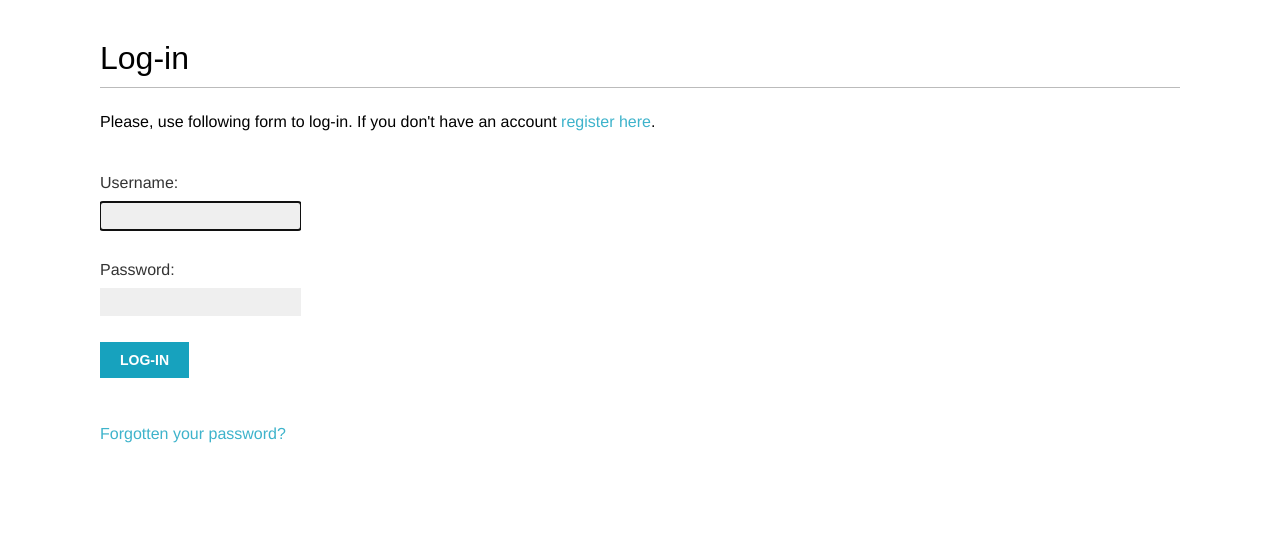
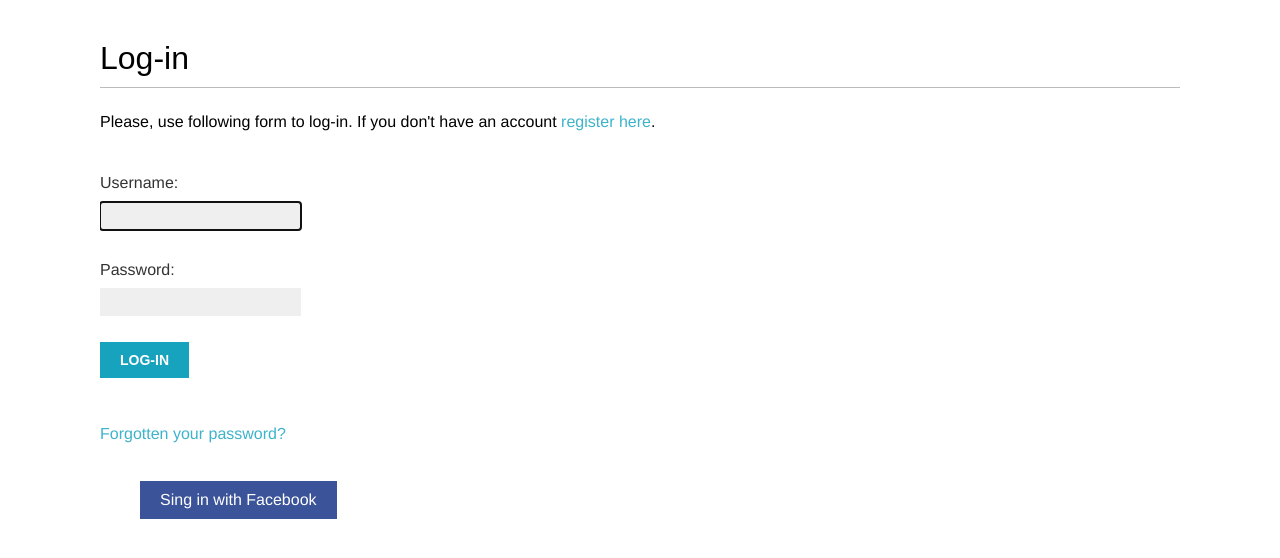
Before and after one commit to Ivan-k35/Bookmarks-app, a Django app: page /account/login/ in a window 1280 px wide. Shown: the part 47-605 px from the top of the page. Run offline with Django 4.2, Linux system fonts and the light colour scheme; some web fonts are replaced.

Commit message:
Added registration via facebook

```diff
--- a/account/templates/registration/login.html
+++ b/account/templates/registration/login.html
@@ -27,5 +27,14 @@
                 Forgotten your password?
             </a>
         </p>
+        <div class="social">
+            <ul>
+                <li class="facebook">
+                    <a href="{% url "social:begin" "facebook" %}">
+                        Sing in with Facebook
+                    </a>
+                </li>
+            </ul>
+        </div>
     </div>
 {% endblock %}
--- a/bookmarks/settings.py
+++ b/bookmarks/settings.py
@@ -126,6 +126,7 @@ DEFAULT_AUTO_FIELD = 'django.db.models.BigAutoField'
 AUTHENTICATION_BACKENDS = [
     'django.contrib.auth.backends.ModelBackend',
     'account.authentication.EmailAuthBackend',
+    'social_core.backends.facebook.FacebookOAuth2',
 ]
 
 LOGIN_REDIRECT_URL = 'dashboard'
@@ -136,3 +137,7 @@ EMAIL_BACKEND = 'django.core.mail.backends.console.EmailBackend'
 
 MEDIA_URL = 'media/'
 MEDIA_ROOT = BASE_DIR / 'media'
+
+SOCIAL_AUTH_FACEBOOK_KEY = os.getenv('SOCIAL_AUTH_FACEBOOK_KEY')
+SOCIAL_AUTH_FACEBOOK_SECRET = os.getenv('SOCIAL_AUTH_FACEBOOK_SECRET')
+SOCIAL_AUTH_FACEBOOK_SCOPE = ['email']
```
Also changed, not shown: 1 other file.
